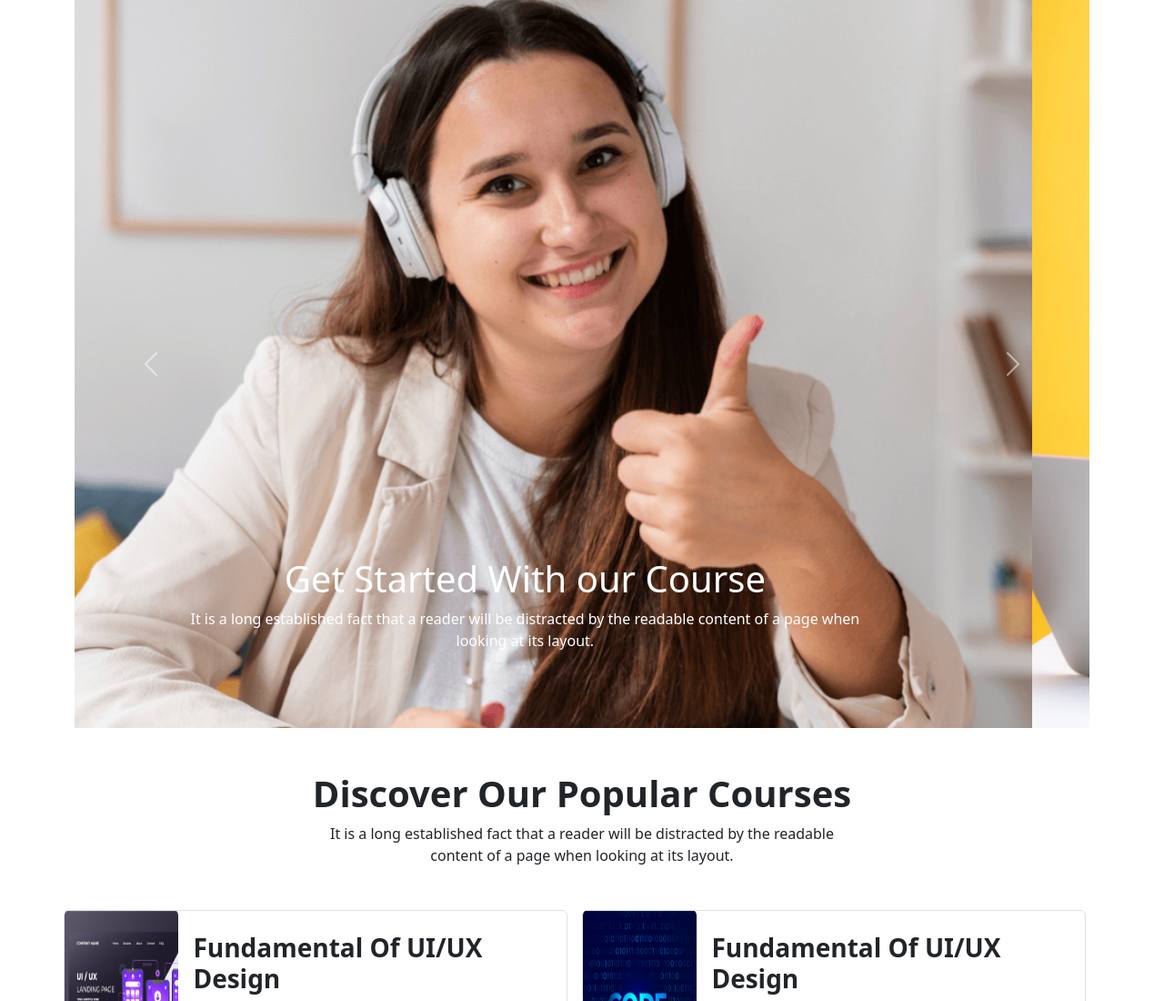
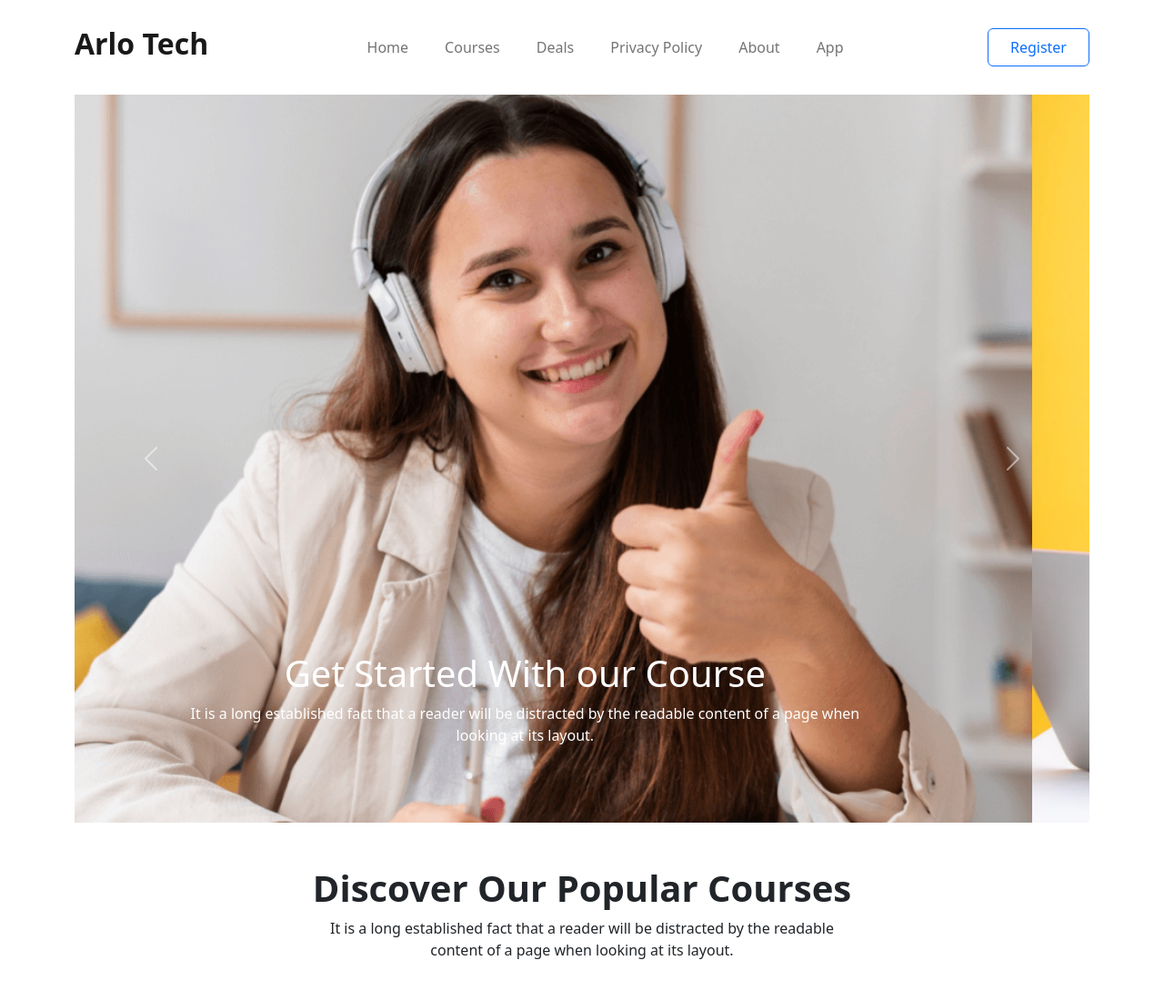
Before and after one commit to rakib53/arlo-web, a plain HTML site: page index.html in a window 1280 px wide. Shown: the top 1100 px of the page at 91% size. Drawn offline with Linux system fonts and the light colour scheme.

Commit message:
added menubar

```diff
--- a/index.html
+++ b/index.html
@@ -19,6 +19,53 @@
      </head>
      <body>
           <header>
+               <!-- Navigation section start here -->
+               <nav class="navbar navbar-expand-lg position-sticky py-4">
+                    <div class="container">
+                         <a class="navbar-brand" href="index.html"
+                              ><h2 class="fw-bold fs-2">Arlo Tech</h2></a
+                         >
+                         <button
+                              class="navbar-toggler"
+                              type="button"
+                              data-bs-toggle="collapse"
+                              data-bs-target="#navbarNavAltMarkup"
+                              aria-controls="navbarNavAltMarkup"
+                              aria-expanded="false"
+                              aria-label="Toggle navigation"
+                         >
+                              <span class="navbar-toggler-icon"></span>
+                         </button>
+                         <div
+                              class="collapse navbar-collapse"
+                              id="navbarNavAltMarkup"
+                         >
+                              <div class="navbar-nav ms-auto gap-lg-4">
+                                   <a
+                                        class="nav-link"
+                                        aria-current="page"
+                                        href="index.html"
+                                        >Home</a
+                                   >
+                                   <a class="nav-link" href="#">Courses</a>
+                                   <a class="nav-link" href="#">Deals</a>
+                                   <a class="nav-link" href="#"
+                                        >Privacy Policy</a
+                                   >
+                                   <a class="nav-link" href="#">About</a>
+                                   <a class="nav-link" href="#">App</a>
+                              </div>
+                              <button
+                                   class="btn btn-outline-primary ms-auto py-2 px-4"
+                                   type="submit"
+                              >
+                                   Register
+                              </button>
+                         </div>
+                    </div>
+               </nav>
+               <!-- Navigation section end here -->
+
                <div class="container">
                     <div
                          id="carouselExampleControls"
@@ -90,6 +137,7 @@
                     </div>
                </div>
           </header>
+
           <main>
                <section class="py-5">
                     <div class="container">
@@ -660,6 +708,7 @@
                     </div>
                </section>
           </main>
+
           <footer class="bg-dark py-5">
                <div class="container">
                     <div class="footer text-center">
```
